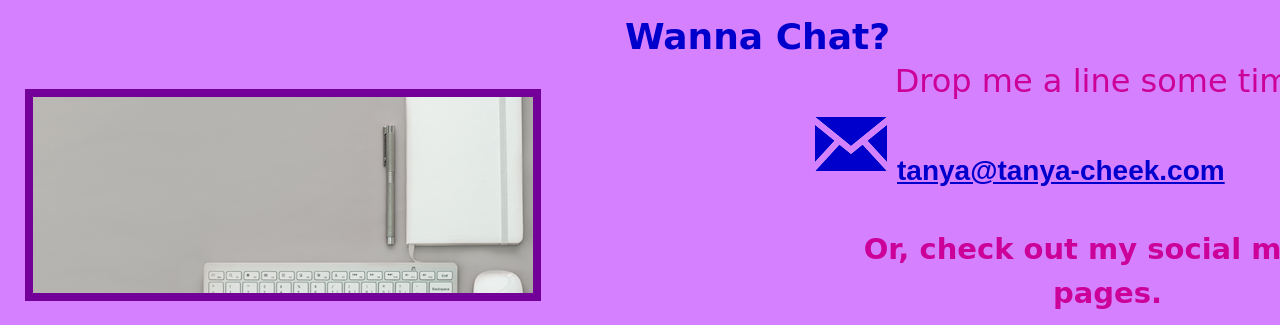
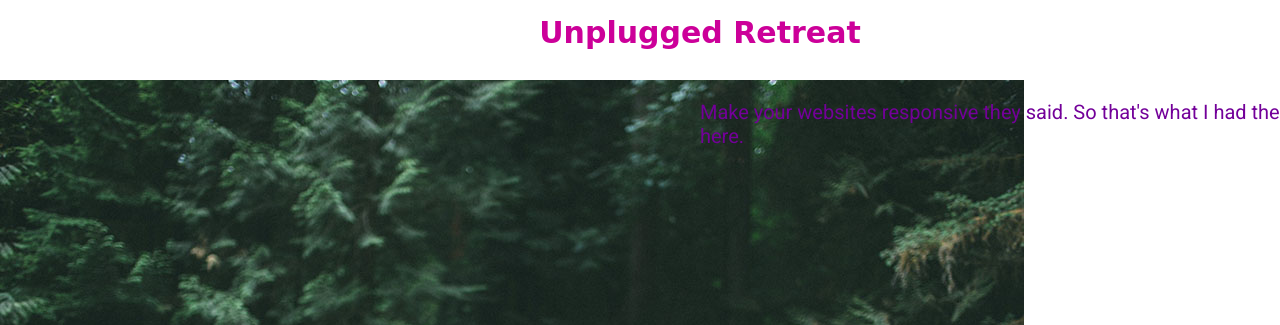
Before and after one commit to Tazzybabygirl/tanya-cheek, a plain HTML site: page index.html in a window 1280 px wide. Shown: the part 3022-3347 px from the top of the page. Drawn offline with Linux system fonts and the light colour scheme; a web font is replaced by a local one.

Commit message:
Add unplugged retreat

```diff
--- a/index.html
+++ b/index.html
@@ -77,6 +77,15 @@
 						skills.</p>
 				</div>
 			</div>
+			<div class="full-width" id="unplugged">
+				<h3>Unplugged Retreat</h3>
+				<div class="half-width">
+					<a href="https://tazzybabygirl.github.io/unplugged-retreat/" target="_blank"><img src="img/unplugged-retreat-thumbnail.jpg" alt="unplugged retreat thumbnail"></a>
+				</div>
+				<div class="half-width">
+					<p>Make your websites responsive they said. So that's what I had the chance to do here.</p>
+				</div>
+			</div>
 </body>
 <footer>
 	</section>
```
Also changed, not shown: img/unplugged-retreat-thumbnail.jpg (added), 1 other file.
